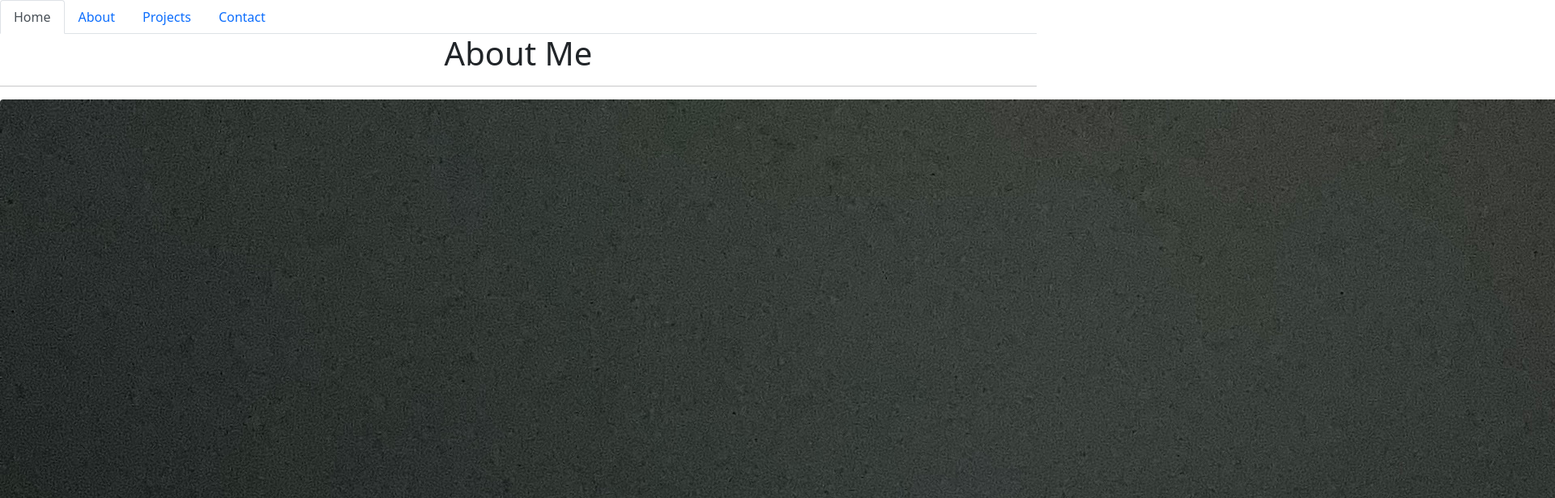
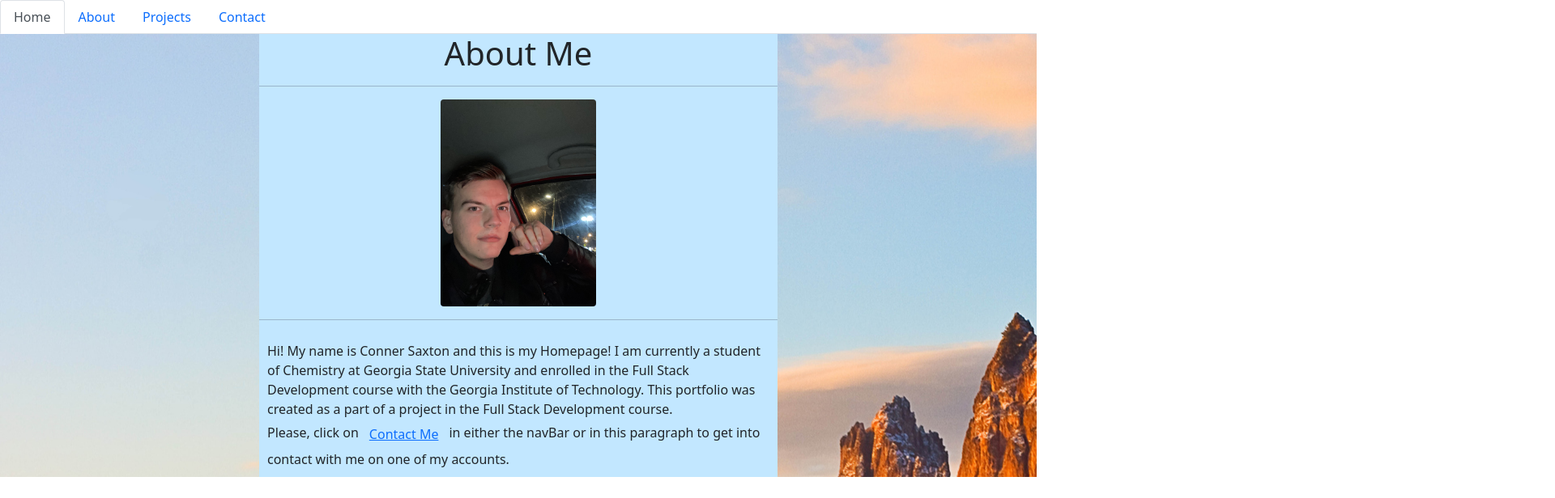
Before and after one commit to rstadev/react-port, a React (Create React App) app: page / in a window 1280 px wide. Shown: the top 616 px of the page at 81% size, 1920 px wide, since content can reach past the window. Built offline with nearby package versions, Linux system fonts and the light colour scheme.

Commit message:
added background image to my section. This image now renders, but is contained by section. May look better with footer.

```diff
--- a/src/App.js
+++ b/src/App.js
@@ -5,18 +5,19 @@ import Home from "./components/pages/Homepage/Home";
 import About from "./components/pages/Aboutpage/About";
 import Contact from "./components/pages/Contactpage/Contact";
 import Project from "./components/pages/Project";
+// import backgroundimg from "./garden.jpg"
 
 function App() {
   return (
+      // <div style={{ background: `url(${backgroundimg})`}}>
     <Router>
-      <div>
         <NavTabs />
         <Route exact path="/" component={Home} />
         <Route exact path="/about" component={About} />
         <Route exact path="/project" component={Project} />
         <Route exact path="/contact" component={Contact} />
-      </div>
     </Router>
+      // </div>
   );
 }
 
--- a/src/components/pages/Homepage/Home.js
+++ b/src/components/pages/Homepage/Home.js
@@ -1,7 +1,9 @@
 import React from "react";
 import "./style.css";
 import { Link } from "react-router-dom";
-import aboutpic from "./File_000.jpeg"
+import aboutpic from "./File_000.jpeg";
+import backgroundimg from "./garden.jpg";
+
 
 function Home() {
 
@@ -47,8 +49,9 @@ function Home() {
 //             </div>
 //         </div>
 //     </nav>
-<section>
-<div id="homeSection">
+
+<section className="d-flex justify-content-center" style={{ background: `url(${backgroundimg})`}}>
+  <div className="homeSection">
   <div className = "text-center">
     <h1>About Me</h1>
     <hr/>
@@ -68,7 +71,7 @@ function Home() {
 
     in either the navBar or in this paragraph to get into contact with me on one of my accounts.
   </p>
-</div>
+  </div>
 </section>
 
 
--- a/src/components/pages/Homepage/style.css
+++ b/src/components/pages/Homepage/style.css
@@ -1,3 +1,25 @@
+
+.homeSection {
+  background-color: rgb(194, 231, 255)
+  ;
+  float: clear;
+  width: 50%;
+  height: 50%;
+}
+
+.bio-image {
+  margin: 10px;
+  width: 30%;
+  height: 30%;
+
+
+}
+
+.floatedtext {
+  float:left;
+  margin: 10px;
+}
+
 /* body {
   background-image: url("./misc/garden.jpg");
   background-color: #cccccc;
@@ -18,13 +40,7 @@
 #email {
   color: blue
 }
-#homeSection {
-  background-color: rgb(194, 231, 255)
-  ;
-  float: clear;
-  width: 50%;
-  height: 50%;
-}
+
 .contactDivs {
   padding: 10px 10px;
 }
@@ -69,13 +85,7 @@ hr {
       margin: 10px;
 }
 
-#bio-image {
-      margin: 10px;
-      width: 30%;
-      height: 30%;
 
-
-}
 .shrink {
       width: 60%;
       height: 60%;
```
Also changed, not shown: public/File_000.jpeg (deleted), src/components/pages/Homepage/garden.jpg (renamed from public/garden.jpg).
